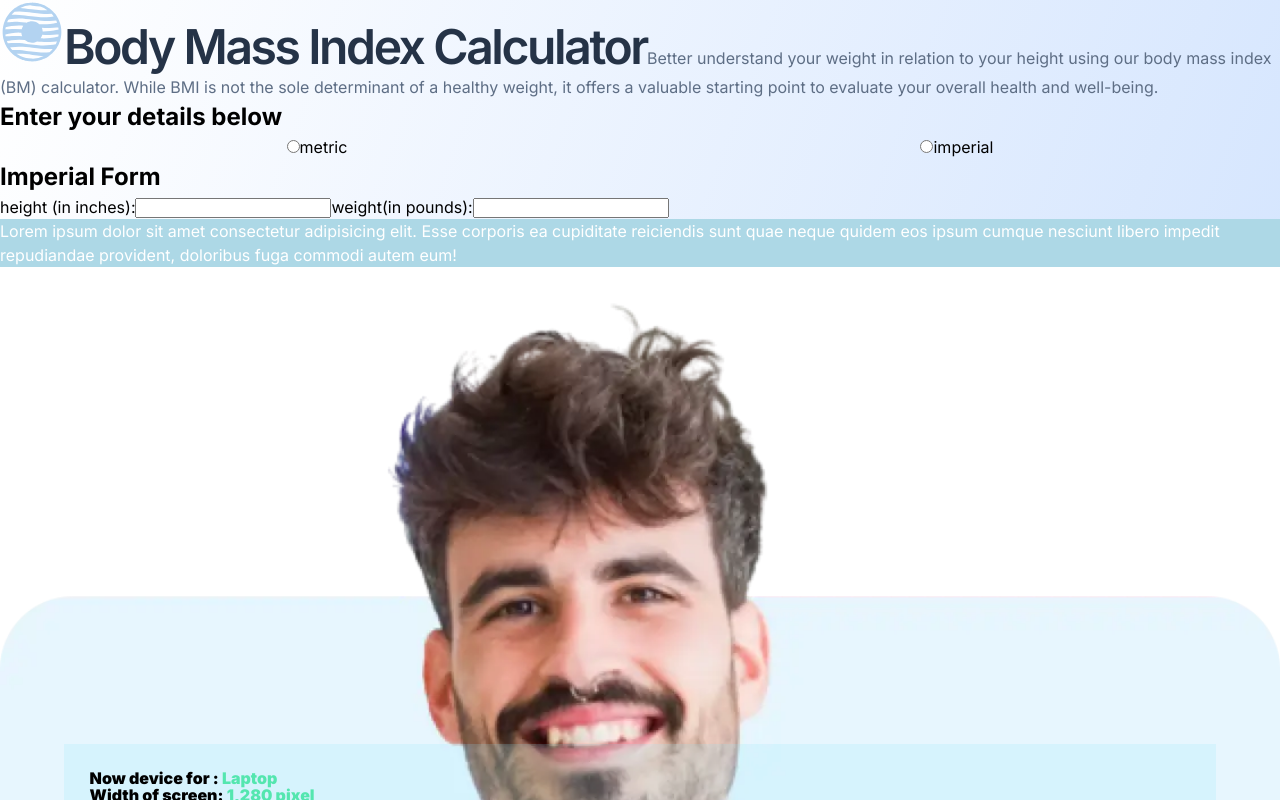
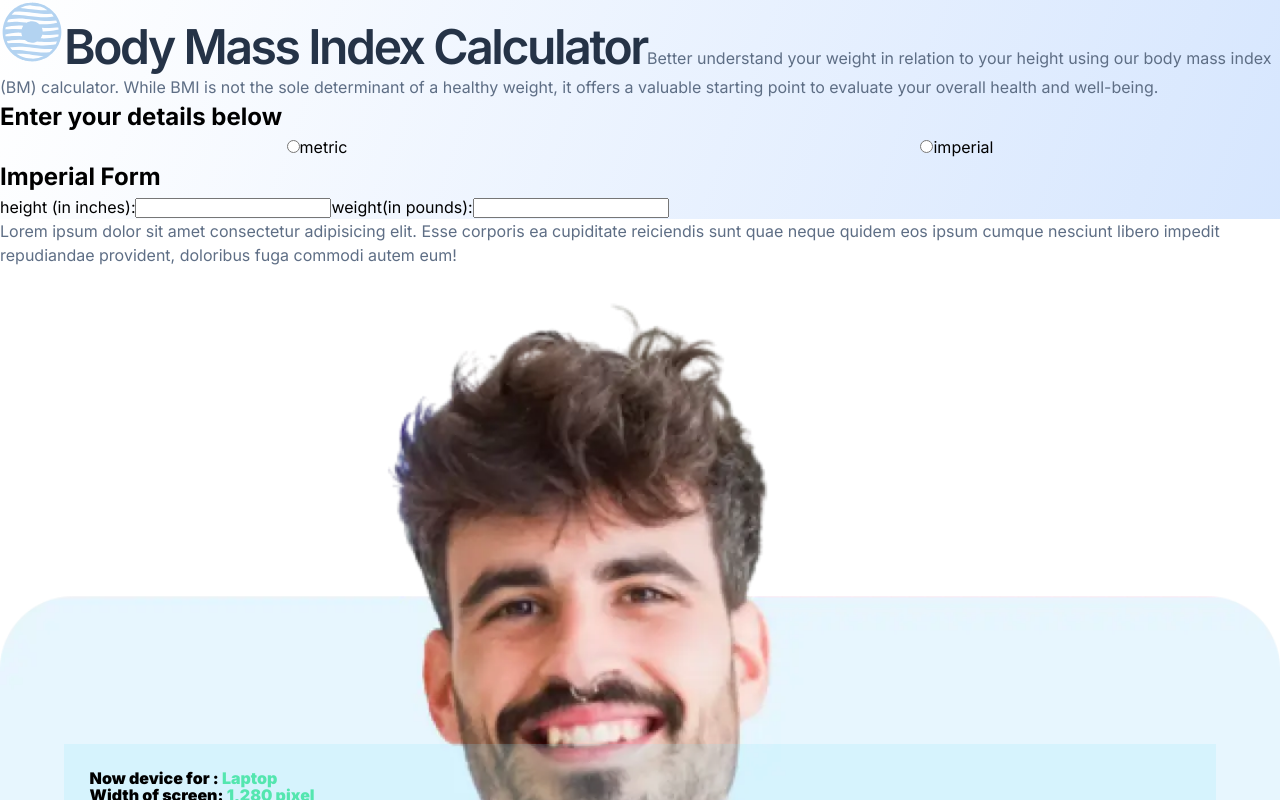
Before and after one commit to PiriyaLapa/body-mass-calculator-page2, a React (Vite) app: page / in a window 1280 px wide. Shown: the top 800 px of the page. Built offline with nearby package versions, Linux system fonts and the light colour scheme; the HTML template or start-up script is replaced by a standard one.

Commit message:
update and try to deploy

```diff
--- a/src/styles/styles.ts
+++ b/src/styles/styles.ts
@@ -153,8 +153,8 @@ export const ContainerRadio = styled.div`
   display: block;
 `;
 export const StyledResultBox = styled.div`
-  background: lightblue;
-  color: white;
+  background-color:#ffff;
+  color:#5E6E85;
 `;
 export const StyledIconCard = styled.div``;
 export const StyledMainCard = styled.div``;
```
